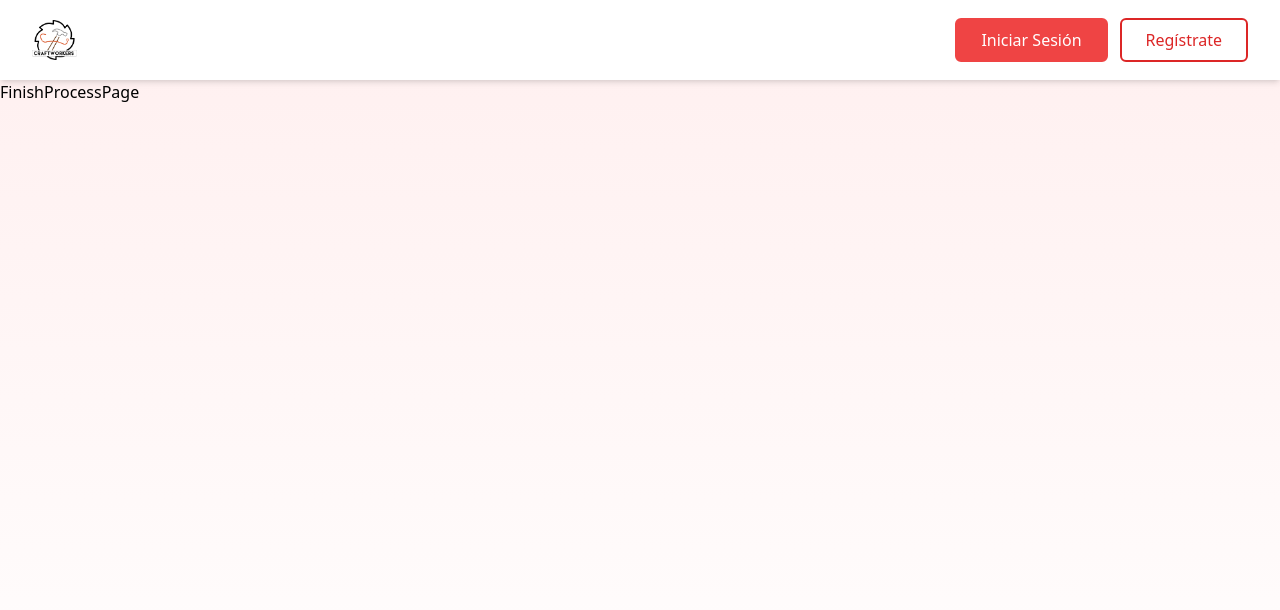
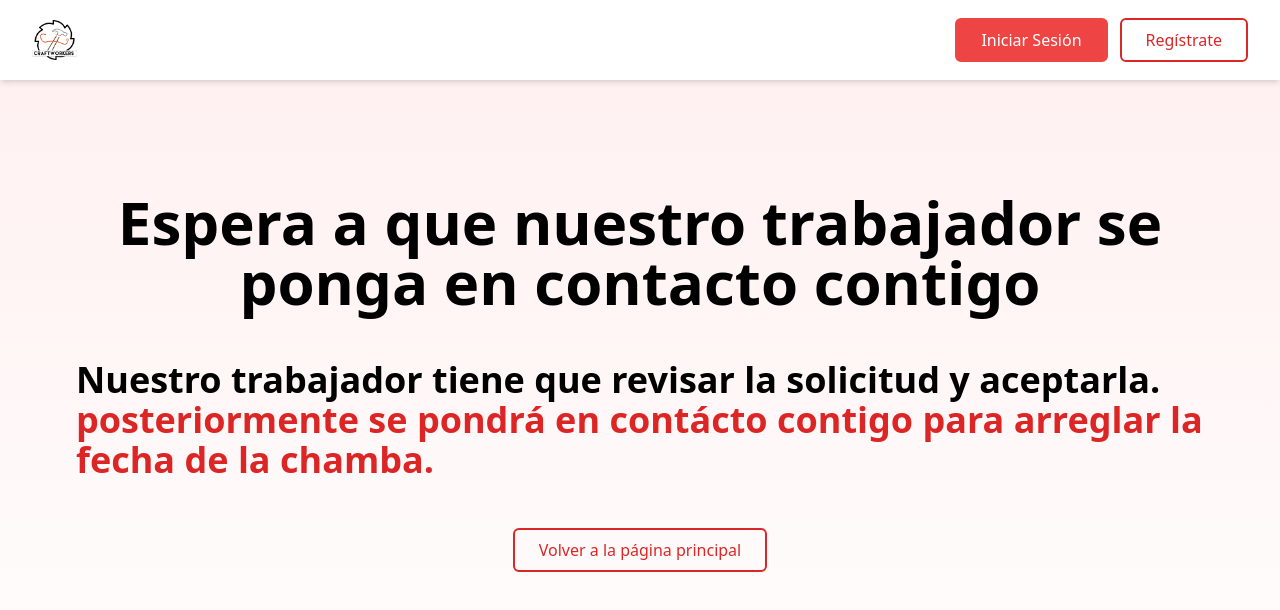
Before and after one commit to OscarAguilarL/craftworkers-frontend, a React (Vite) app: page /finished in a window 1280 px wide. Shown: the top 610 px of the page. Built offline with nearby package versions, Linux system fonts and the light colour scheme.

Commit message:
Finalizada página de finalización de proceso

```diff
--- a/src/pages/FinishProcessPage.tsx
+++ b/src/pages/FinishProcessPage.tsx
@@ -1,9 +1,27 @@
 import React from 'react'
+import { useNavigate } from 'react-router-dom'
+import { Button } from '../components'
 
 export const FinishProcessPage = () => {
+  const navigate = useNavigate()
+
   return (
-    <div>
-      <h1>FinishProcessPage</h1>
+    <div className="container max-w-6xl mx-auto mt-28 px-3 pb-24 flex flex-col items-center gap-12">
+      <h1 className="text-6xl font-bold text-center">
+        Espera a que nuestro trabajador se ponga en contacto contigo
+      </h1>
+
+      <p className="text-4xl font-bold">
+        Nuestro trabajador tiene que revisar la solicitud y aceptarla. <br />{' '}
+        <span className="text-red-600">
+          posteriormente se pondrá en contácto contigo para arreglar la fecha de
+          la chamba.
+        </span>
+      </p>
+
+      <Button onClickFn={() => navigate('/')}>
+        Volver a la página principal
+      </Button>
     </div>
   )
 }
```
